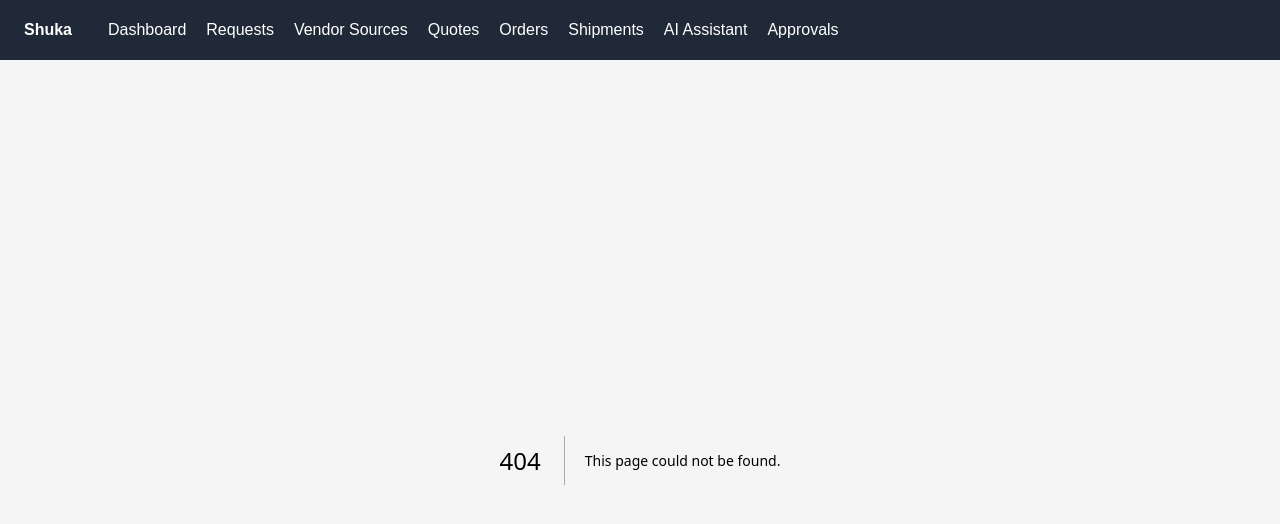
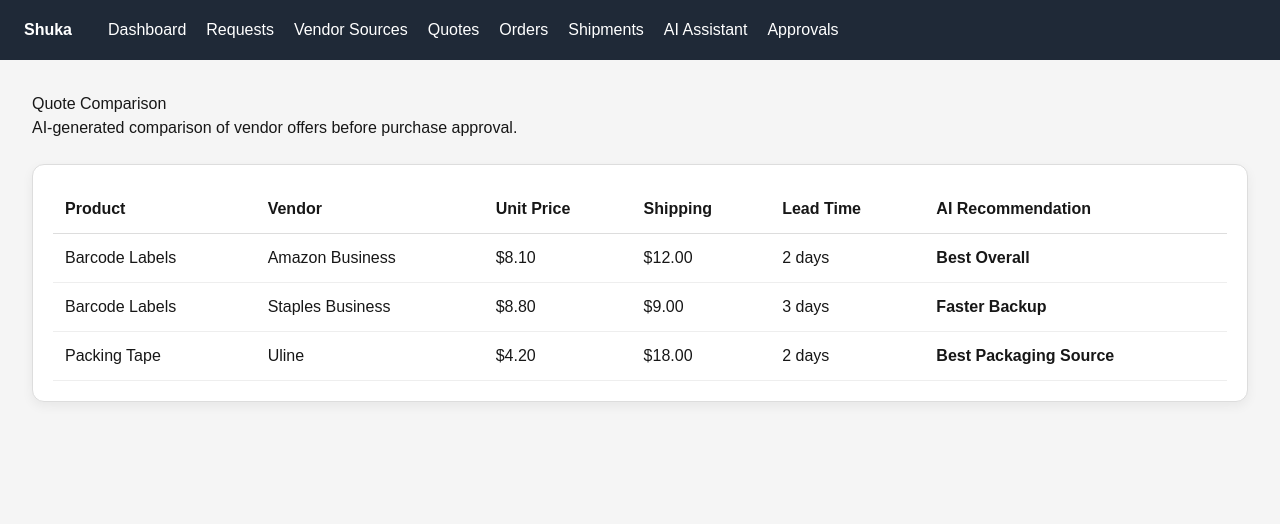
Before and after one commit to Gr33nstonecorp/shuka, a Next.js app: page /quotes in a window 1280 px wide. Before the commit this address had no page. Shown: the top 524 px of the page. Built offline with nearby package versions, Linux system fonts and the light colour scheme.

Commit message:
Create page.tsx

```diff
--- /dev/null
+++ b/app/quotes/page.tsx
@@ -0,0 +1,72 @@
+export default function QuotesPage() {
+  const quotes = [
+    {
+      product: "Barcode Labels",
+      vendor: "Amazon Business",
+      unitPrice: "$8.10",
+      shipping: "$12.00",
+      leadTime: "2 days",
+      recommendation: "Best Overall",
+    },
+    {
+      product: "Barcode Labels",
+      vendor: "Staples Business",
+      unitPrice: "$8.80",
+      shipping: "$9.00",
+      leadTime: "3 days",
+      recommendation: "Faster Backup",
+    },
+    {
+      product: "Packing Tape",
+      vendor: "Uline",
+      unitPrice: "$4.20",
+      shipping: "$18.00",
+      leadTime: "2 days",
+      recommendation: "Best Packaging Source",
+    },
+  ];
+
+  return (
+    <main style={{ padding: "32px" }}>
+      <h1 style={{ marginTop: 0 }}>Quote Comparison</h1>
+      <p>AI-generated comparison of vendor offers before purchase approval.</p>
+
+      <div
+        style={{
+          marginTop: "24px",
+          background: "white",
+          borderRadius: "12px",
+          padding: "20px",
+          border: "1px solid #ddd",
+          boxShadow: "0 4px 12px rgba(0,0,0,0.06)",
+          overflowX: "auto",
+        }}
+      >
+        <table style={{ width: "100%", borderCollapse: "collapse" }}>
+          <thead>
+            <tr style={{ borderBottom: "1px solid #ddd", textAlign: "left" }}>
+              <th style={{ padding: "12px" }}>Product</th>
+              <th style={{ padding: "12px" }}>Vendor</th>
+              <th style={{ padding: "12px" }}>Unit Price</th>
+              <th style={{ padding: "12px" }}>Shipping</th>
+              <th style={{ padding: "12px" }}>Lead Time</th>
+              <th style={{ padding: "12px" }}>AI Recommendation</th>
+            </tr>
+          </thead>
+          <tbody>
+            {quotes.map((quote, index) => (
+              <tr key={index} style={{ borderBottom: "1px solid #eee" }}>
+                <td style={{ padding: "12px" }}>{quote.product}</td>
+                <td style={{ padding: "12px" }}>{quote.vendor}</td>
+                <td style={{ padding: "12px" }}>{quote.unitPrice}</td>
+                <td style={{ padding: "12px" }}>{quote.shipping}</td>
+                <td style={{ padding: "12px" }}>{quote.leadTime}</td>
+                <td style={{ padding: "12px", fontWeight: "bold" }}>{quote.recommendation}</td>
+              </tr>
+            ))}
+          </tbody>
+        </table>
+      </div>
+    </main>
+  );
+}
```
